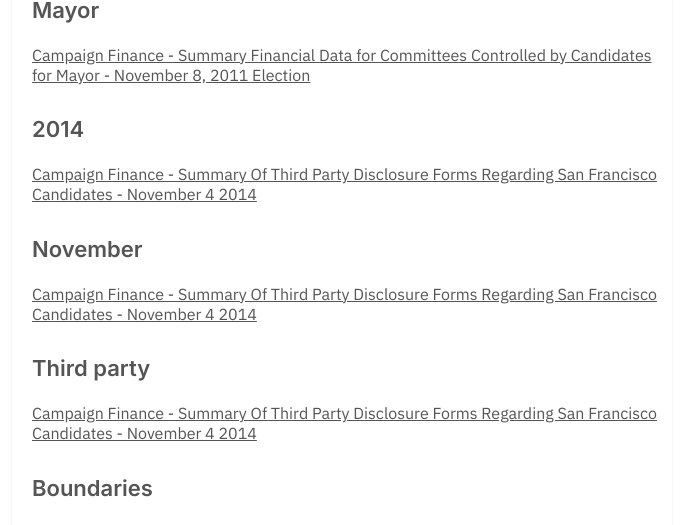
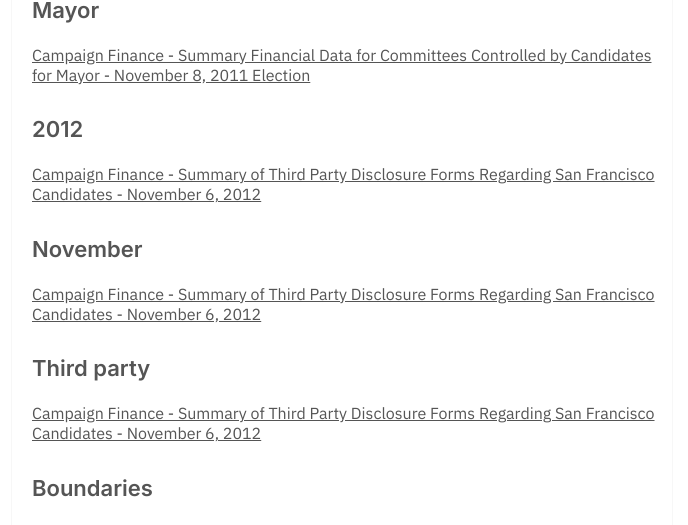
Before and after one commit to dayda-entities/city-of-san-francisco, a Jekyll site: the page built from tags.md, in a window 1280 px wide and 900 px high, scrolled down 38355 px. Shown: the part 144-669 px from the top of the window, without its empty margins (298-986 px from the left). Built offline with Jekyll 4.4.1, drawn with Linux system fonts in a browser that asks for light colours; some of the changed text lies outside the part shown.

```diff
--- a/_posts/2020-11-10-campaign-finance-summary-of-th.md
+++ b/_posts/2020-11-10-campaign-finance-summary-of-th.md
@@ -1,13 +1,13 @@
 ---
 title: >-
-  Campaign Finance - Summary Of Third Party Disclosure Forms Regarding San
-  Francisco Candidates - November 4 2014
-created: '2020-11-10T16:56:37.839257'
-modified: '2020-11-10T16:56:37.839264'
+  Campaign Finance - Summary of Third Party Disclosure Forms Regarding San
+  Francisco Candidates - November 6, 2012
+created: '2020-11-10T16:56:46.268825'
+modified: '2020-11-10T16:56:46.268832'
 state: active
 type: dataset
 tags:
-  - '2014'
+  - '2012'
   - Campaign
   - Candidates
   - Disclosure
@@ -18,8 +18,8 @@ tags:
   - Third Party
 groups:
   - Local Government
-csv_url: 'https://data.sfgov.org/api/views/htai-xw5t/rows.csv?accessType=DOWNLOAD'
-json_url: 'https://data.sfgov.org/api/views/htai-xw5t/rows.json?accessType=DOWNLOAD'
+csv_url: 'https://data.sfgov.org/api/views/n84t-vfnk/rows.csv?accessType=DOWNLOAD'
+json_url: 'https://data.sfgov.org/api/views/n84t-vfnk/rows.json?accessType=DOWNLOAD'
 layout: post
 
 ---
```
